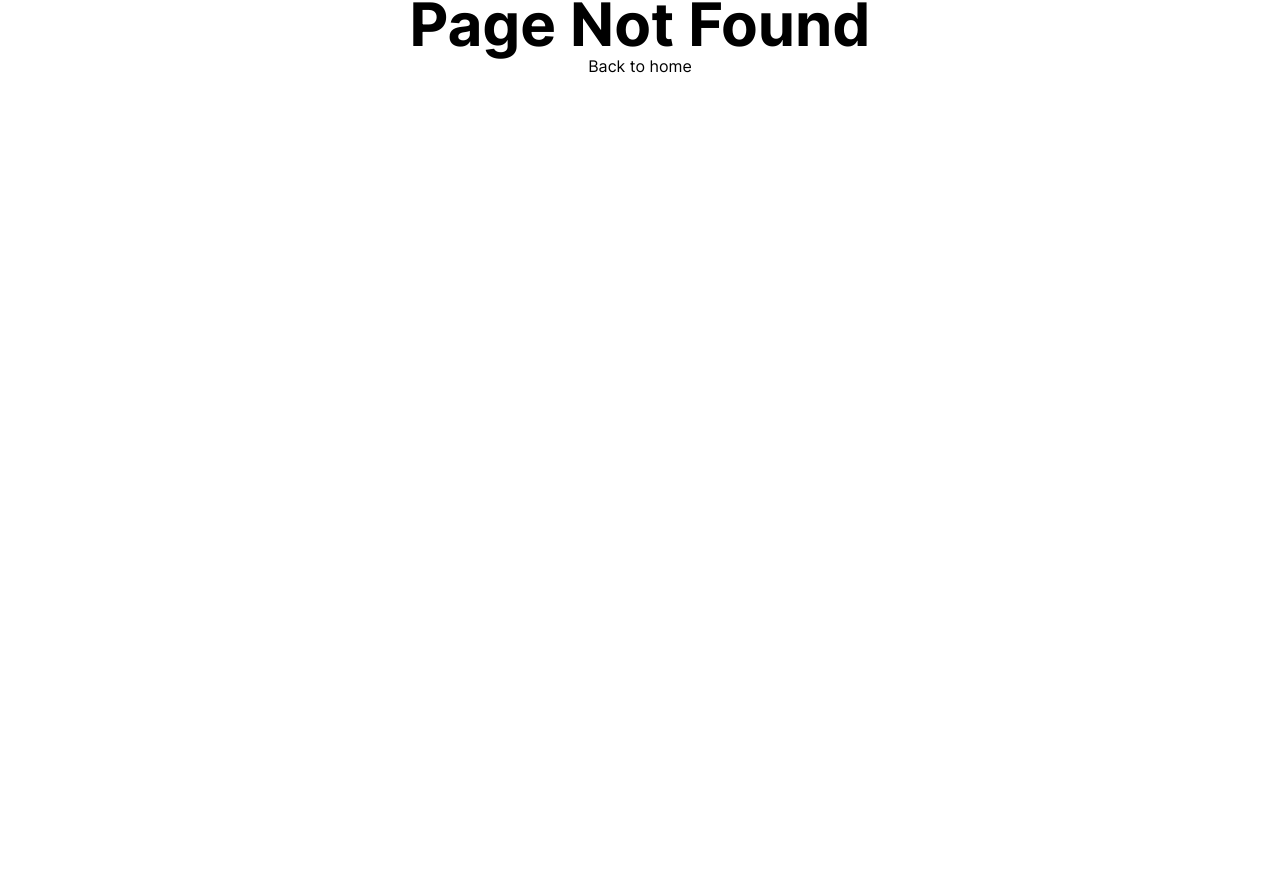
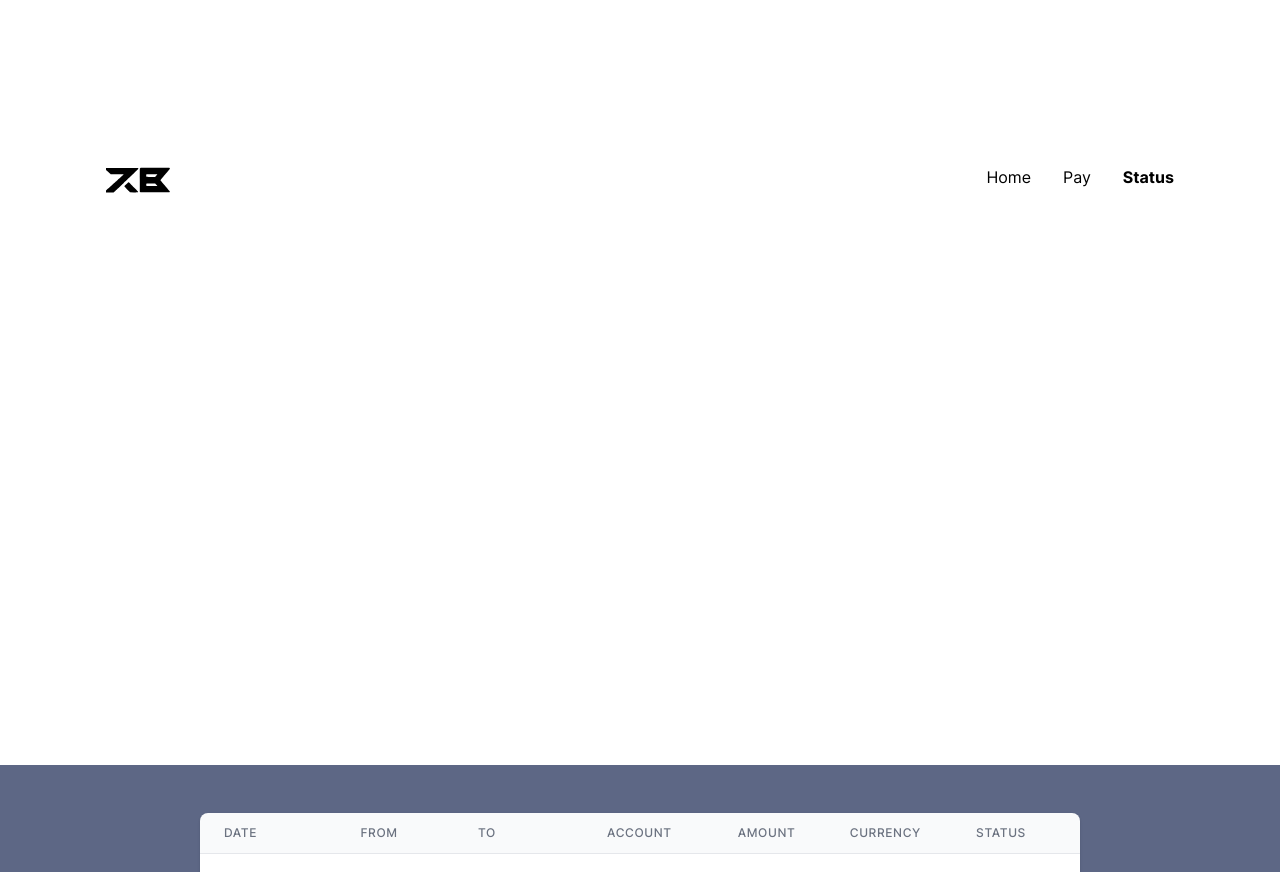
Before and after one commit to zk-x-border/zk-x-border-ui, a Next.js app: page /status in a window 1280 px wide. Before the commit this address had no page. Shown: the part 410-1282 px from the top of the page. Before the commit the page ends 800 px from the top, so only its background shows below. Built offline with nearby package versions, Linux system fonts and the light colour scheme.

Commit message:
feat: added new transaction table and some styling

```diff
--- a/src/app/page.tsx
+++ b/src/app/page.tsx
@@ -30,13 +30,18 @@ export default function HomePage() {
         <div className='layout relative flex min-h-screen flex-col items-center justify-center py-12 text-center'>
           {/* Next.js form with 4 test input text fields */}
           <Logo className='w-36' />
-          <h1>zk X-Border</h1>
+          <h1 className='bg-gradient-to-r from-purple-400 to-blue-300 bg-clip-text text-transparent'>
+            zk X-Border
+          </h1>
+          <div className='mt-2 text-lg font-bold text-gray-800'>
+            Cross-border, zero-knowledge money transfer for cheap
+          </div>
           <ButtonLink
-            className='mt-6 rounded-lg border-none bg-gray-800 px-10 py-4 text-white'
+            className='mt-6 rounded-lg border-none bg-gradient-to-r from-blue-300 to-purple-400 px-10 py-4 text-white'
             href='/pay'
             variant='dark'
           >
-            Pay
+            Get Started
           </ButtonLink>
         </div>
       </section>
--- a/src/app/pay/layout.tsx
+++ b/src/app/pay/layout.tsx
@@ -2,14 +2,10 @@ import { Metadata } from 'next';
 import * as React from 'react';
 
 export const metadata: Metadata = {
-  title: 'Components',
-  description: 'Pre-built components with awesome default',
+  title: 'Pay',
+  description: 'Effortless cross-border, zero-knowledge transfers',
 };
 
-export default function ComponentsLayout({
-  children,
-}: {
-  children: React.ReactNode;
-}) {
+export default function PayLayout({ children }: { children: React.ReactNode }) {
   return <>{children}</>;
 }
--- a/src/app/pay/page.tsx
+++ b/src/app/pay/page.tsx
@@ -6,8 +6,9 @@ import Navbar from '@/components/NavBar';
 import PayFormStep1 from '@/components/payForm/PayFormStep1';
 import PayFormStep2 from '@/components/payForm/PayFormStep2';
 import PayFormStep3 from '@/components/payForm/PayFormStep3';
+import PayFormStep4 from '@/components/payForm/PayFormStep4';
 
-export default function ComponentPage() {
+export default function PayPage() {
   const [currentPage, setCurrentPage] = useState<number>(1);
   const [senderType, setSenderType] = useState<string | undefined>(undefined);
   const [receiverType, setReceiverType] = useState<string | undefined>(
@@ -110,6 +111,8 @@ export default function ComponentPage() {
             onClickNext={() => setCurrentPage((prevPage) => prevPage + 1)}
           />
         );
+      case 4:
+        return <PayFormStep4 receiverIdentifier={receiverIdentifier} />;
       default:
         return null;
     }
--- /dev/null
+++ b/src/app/status/layout.tsx
@@ -0,0 +1,15 @@
+import { Metadata } from 'next';
+import * as React from 'react';
+
+export const metadata: Metadata = {
+  title: 'Status',
+  description: 'Status of zk-x-border transfers',
+};
+
+export default function StatusLayout({
+  children,
+}: {
+  children: React.ReactNode;
+}) {
+  return <>{children}</>;
+}
--- /dev/null
+++ b/src/app/status/page.tsx
@@ -0,0 +1,34 @@
+'use client';
+
+import React from 'react';
+
+import Navbar from '@/components/NavBar';
+import TransactionTable from '@/components/TransactionTable';
+
+export default function StatusPage() {
+  return (
+    <main>
+      <Navbar />
+      <section className='bg-[#5d6785]'>
+        <div className='layout relative flex min-h-screen flex-col items-center justify-start py-12 text-center'>
+          <div className='flex w-[80%] flex-col space-y-4'>
+            <TransactionTable
+              transactions={[
+                {
+                  id: 1,
+                  date: '2023-07-20',
+                  from: 'John Doe',
+                  to: 'Jane Smith',
+                  account: '123456789',
+                  amount: 1000,
+                  currency: 'USD',
+                  status: 'Completed',
+                },
+              ]}
+            />
+          </div>
+        </div>
+      </section>
+    </main>
+  );
+}
--- a/src/components/NavBar.tsx
+++ b/src/components/NavBar.tsx
@@ -16,7 +16,7 @@ const Navbar = () => {
   const pathname = usePathname();
 
   return (
-    <header>
+    <header className='sticky top-0 z-50 bg-white'>
       <nav className='layout flex w-full flex-1 items-center px-4'>
         <Link href='/'>
           <Logo className='w-16' />
--- /dev/null
+++ b/src/components/TransactionTable.tsx
@@ -0,0 +1,122 @@
+import React from 'react';
+
+export type Transaction = {
+  id: number;
+  date: string;
+  from: string;
+  to: string;
+  account: string;
+  amount: number;
+  currency: string;
+  status: string;
+};
+
+export type TransactionTableProps = {
+  transactions: Transaction[];
+};
+
+const TransactionTable: React.FC<TransactionTableProps> = ({
+  transactions,
+}) => {
+  if (transactions.length === 0) {
+    return (
+      <div className='flex flex-col'>
+        <div className='flex flex-1 items-center justify-center'>
+          <div className='flex flex-col items-center justify-center'>
+            <div className='text-2xl font-bold text-gray-700 dark:text-gray-200'>
+              No transactions found
+            </div>
+          </div>
+        </div>
+      </div>
+    );
+  }
+
+  return (
+    <div className='flex flex-col'>
+      <div className='-my-2 overflow-x-auto sm:-mx-6 lg:-mx-8'>
+        <div className='inline-block min-w-full py-2 align-middle sm:px-6 lg:px-8'>
+          <div className='overflow-hidden border-b border-gray-200 shadow sm:rounded-lg'>
+            <table className='min-w-full divide-y divide-gray-200'>
+              <thead className='bg-gray-50'>
+                <tr>
+                  <th
+                    scope='col'
+                    className='px-6 py-3 text-left text-xs font-medium uppercase tracking-wider text-gray-500'
+                  >
+                    Date
+                  </th>
+                  <th
+                    scope='col'
+                    className='px-6 py-3 text-left text-xs font-medium uppercase tracking-wider text-gray-500'
+                  >
+                    From
+                  </th>
+                  <th
+                    scope='col'
+                    className='px-6 py-3 text-left text-xs font-medium uppercase tracking-wider text-gray-500'
+                  >
+                    To
+                  </th>
+                  <th
+                    scope='col'
+                    className='px-6 py-3 text-left text-xs font-medium uppercase tracking-wider text-gray-500'
+                  >
+                    Account
+                  </th>
+                  <th
+                    scope='col'
+                    className='px-6 py-3 text-left text-xs font-medium uppercase tracking-wider text-gray-500'
+                  >
+                    Amount
+                  </th>
+                  <th
+                    scope='col'
+                    className='px-6 py-3 text-left text-xs font-medium uppercase tracking-wider text-gray-500'
+                  >
+                    Currency
+                  </th>
+                  <th
+                    scope='col'
+                    className='px-6 py-3 text-left text-xs font-medium uppercase tracking-wider text-gray-500'
+                  >
+                    Status
+                  </th>
+                </tr>
+              </thead>
+              <tbody className='divide-y divide-gray-200 bg-white'>
+                {transactions.map((transaction) => (
+                  <tr key={transaction.id}>
+                    <td className='whitespace-nowrap px-6 py-4 text-sm text-gray-500'>
+                      {transaction.date}
+                    </td>
+                    <td className='whitespace-nowrap px-6 py-4 text-sm text-gray-500'>
+                      {transaction.from}
+                    </td>
+                    <td className='whitespace-nowrap px-6 py-4 text-sm text-gray-500'>
+                      {transaction.to}
+                    </td>
+                    <td className='whitespace-nowrap px-6 py-4 text-sm text-gray-500'>
+                      {transaction.account}
+                    </td>
+                    <td className='whitespace-nowrap px-6 py-4 text-sm text-gray-500'>
+                      {transaction.amount}
+                    </td>
+                    <td className='whitespace-nowrap px-6 py-4 text-sm text-gray-500'>
+                      {transaction.currency}
+                    </td>
+                    <td className='whitespace-nowrap px-6 py-4 text-sm text-gray-500'>
+                      {transaction.status}
+                    </td>
+                  </tr>
+                ))}
+              </tbody>
+            </table>
+          </div>
+        </div>
+      </div>
+    </div>
+  );
+};
+
+export default TransactionTable;
--- a/src/components/payForm/PayFormStep2.tsx
+++ b/src/components/payForm/PayFormStep2.tsx
@@ -1,11 +1,11 @@
-export type PayFormStep1Props = {
+export type PayFormStep2Props = {
   senderType?: string;
   senderCurrency?: string;
   amount?: string;
   onClickNext: () => void;
 };
 
-const PayFormStep1: React.FC<PayFormStep1Props> = ({
+const PayFormStep2: React.FC<PayFormStep2Props> = ({
   senderType,
   senderCurrency,
   amount,
@@ -16,7 +16,7 @@ const PayFormStep1: React.FC<PayFormStep1Props> = ({
       <div className='relative flex flex-1 justify-center space-x-2 rounded-lg border border-gray-300 px-6 pb-6 pt-8'>
         <div className='rounded-lg bg-gray-700 px-20 py-10 text-white'>
           Please pay {amount} {senderCurrency} to MARKET_MAKER_ID on{' '}
-          {senderType} and upload the {senderType} email proof
+          {senderType} and upload the {senderType} email proof in the next step
         </div>
       </div>
       <button
@@ -29,4 +29,4 @@ const PayFormStep1: React.FC<PayFormStep1Props> = ({
   );
 };
 
-export default PayFormStep1;
+export default PayFormStep2;
--- /dev/null
+++ b/src/components/payForm/PayFormStep4.tsx
@@ -0,0 +1,33 @@
+import ButtonLink from '@/components/links/ButtonLink';
+
+export type PayFormStep4Props = {
+  receiverIdentifier?: string;
+};
+
+const PayFormStep4: React.FC<PayFormStep4Props> = ({ receiverIdentifier }) => {
+  return (
+    <div>
+      <div className='relative flex flex-1 justify-center space-x-2 rounded-lg border border-gray-300 px-6 pb-6 pt-8'>
+        <div className='rounded-lg bg-gray-700 px-20 py-10 text-white'>
+          Congrats! Your payment has been received and {receiverIdentifier} will
+          receive payment soon
+        </div>
+      </div>
+      <button
+        className='mt-4 w-full rounded-md bg-gray-800 p-4 text-white'
+        onClick={() => window.location.reload()}
+      >
+        Make another transfer
+      </button>
+      <ButtonLink
+        className='mt-4 w-full justify-center rounded-lg border-none bg-white px-10 py-4 text-center text-gray-800'
+        href='/status'
+        variant='light'
+      >
+        View Status
+      </ButtonLink>
+    </div>
+  );
+};
+
+export default PayFormStep4;
```
